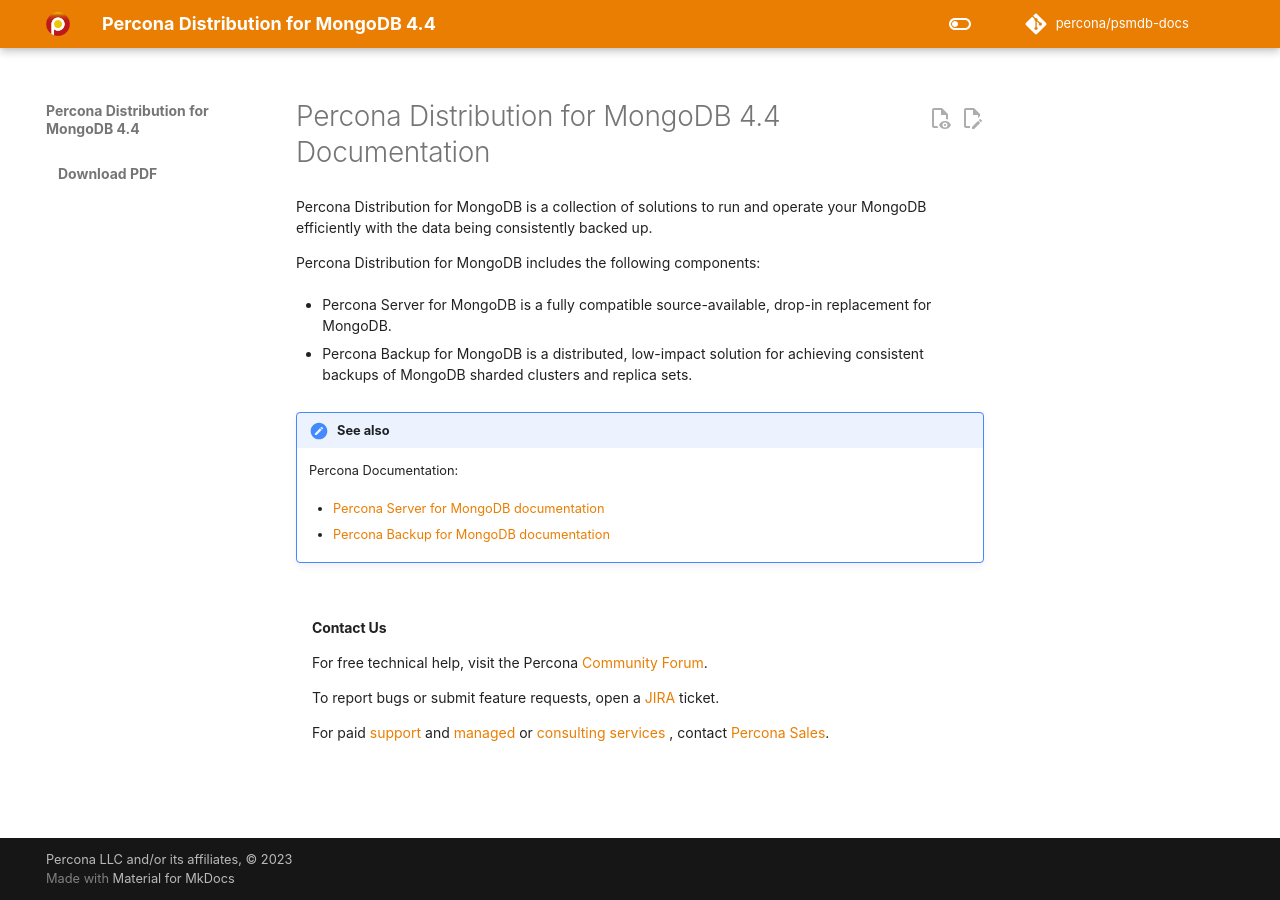
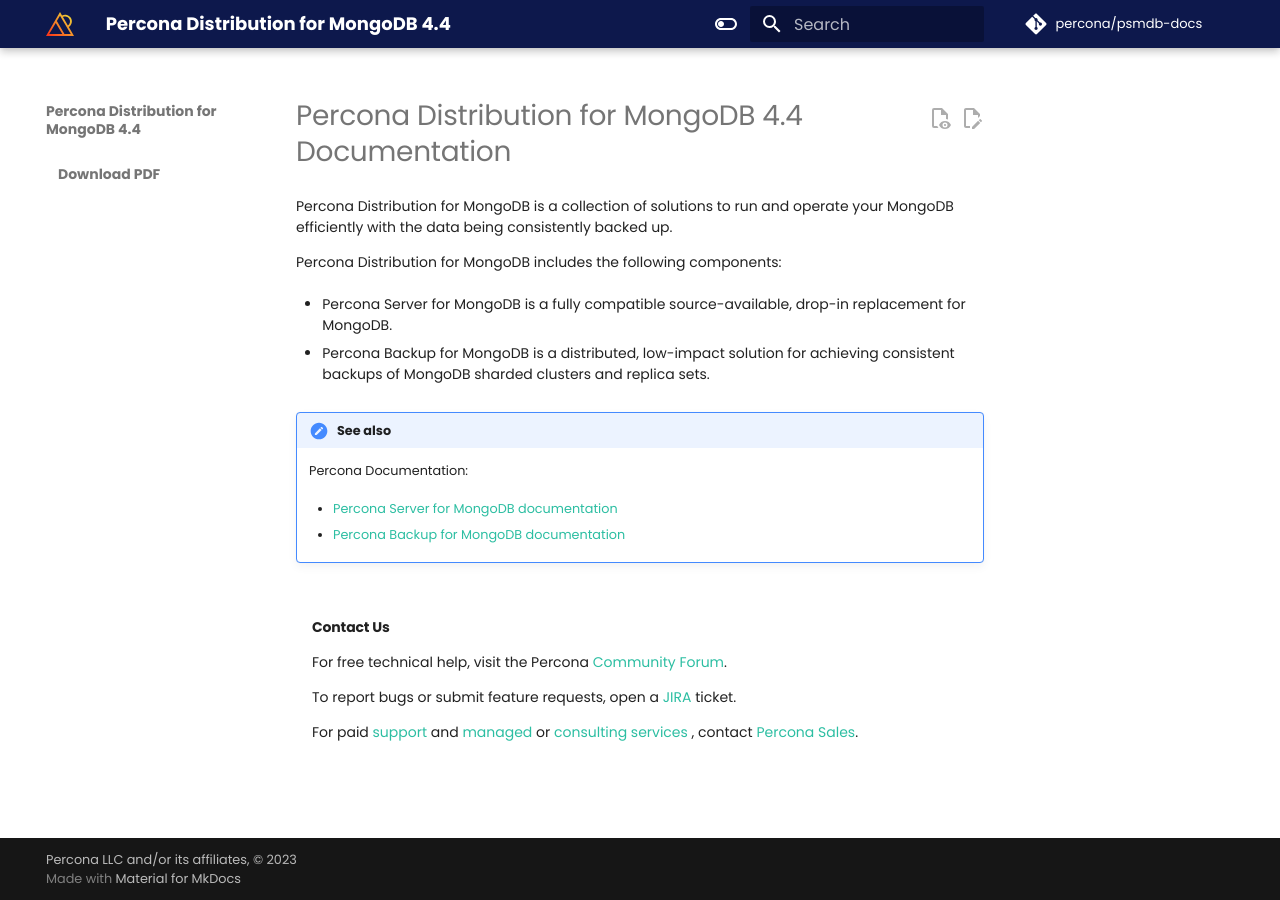
Before and after one commit to percona/distmongo-docs, an MkDocs documentation site: the page built from docs/index.md, in a window 1280 px wide. Built offline with MkDocs 1.6.1 and Material for MkDocs 9.7.7, drawn with Linux system fonts in a browser that asks for light colours; nearby versions of some CDN libraries; some web fonts are replaced; comment, search, counter and statistics services are not loaded; the version menu is left out.

Commit message:
DISTMONGO-214 Applied new branding to docs (#127)
* DISTMONGO-214 Applied new branding to docs

deleted:    _resource/overrides/partials/header.html
	modified:   docs/_images/Percona_Logo_Color.png
	modified:   docs/_images/percona-favicon.ico
	modified:   docs/_images/percona-logo.svg
	modified:   docs/css/percona.css
	modified:   mkdocs-base.yml
	modified:   mkdocs.yml
new file: _resource/templates/styles.scss

* Added cookies

```diff
--- a/_resource/overrides/partials/header.html
+++ /dev/null
@@ -1,77 +0,0 @@
-{#-
-  This file was automatically generated - do not edit
--#}
-<header class="md-header" data-md-component="header">
-  <nav class="md-header__inner md-grid" aria-label="{{ lang.t('header.title') }}">
-    <a href="https://percona.com/software/documentation" class="md-header__button md-logo" aria-label="Percona Product Documentation" data-md-component="logo">
-      {% include "partials/logo.html" %}
-    </a>
-    <label class="md-header__button md-icon" for="__drawer">
-      {% include ".icons/material/menu" ~ ".svg" %}
-    </label>
-    <div class="md-header__title" data-md-component="header-title">
-      <div class="md-header__ellipsis">
-        <div class="md-header__topic">
-          <span class="md-ellipsis">
-            {{ config.site_name }}
-          </span>
-        </div>
-        <div class="md-header__topic" data-md-component="header-topic">
-          <span class="md-ellipsis">
-            {% if page and page.meta and page.meta.title %}
-              {{ page.meta.title }}
-            {% else %}
-              {{ page.title }}
-            {% endif %}
-          </span>
-        </div>
-      </div>
-    </div>
-    {% if not config.theme.palette is mapping %}
-      <form class="md-header__option" data-md-component="palette">
-        {% for option in config.theme.palette %}
-          {% set primary = option.primary | replace(" ", "-") | lower %}
-          {% set accent  = option.accent  | replace(" ", "-") | lower %}
-          <input class="md-option" data-md-color-media="{{ option.media }}" data-md-color-scheme="{{ option.scheme }}" data-md-color-primary="{{ primary }}" data-md-color-accent="{{ accent }}" type="radio" name="__palette" id="__palette_{{ loop.index }}">
-          {% if option.toggle %}
-            <label class="md-header__button md-icon" title="{{ option.toggle.name }}" for="__palette_{{ loop.index0 or loop.length }}" hidden>
-              {% include ".icons/" ~ option.toggle.icon ~ ".svg" %}
-            </label>
-          {% endif %}
-        {% endfor %}
-      </form>
-    {% endif %}
-    {% if config.extra.alternate %}
-      <div class="md-header__option">
-        <div class="md-select">
-          {% set icon = config.theme.icon.alternate or "material/translate" %}
-          <button class="md-header__button md-icon">
-            {% include ".icons/" ~ icon ~ ".svg" %}
-          </button>
-          <div class="md-select__inner">
-            <ul class="md-select__list">
-              {% for alt in config.extra.alternate %}
-                <li class="md-select__item">
-                  <a href="{{ alt.link | url }}" hreflang="{{ alt.lang }}" class="md-select__link">
-                    {{ alt.name }}
-                  </a>
-                </li>
-                {% endfor %}
-            </ul>
-          </div>
-        </div>
-      </div>
-    {% endif %}
-    {% if "search" in config["plugins"] %}
-      <label class="md-header__button md-icon" for="__search">
-        {% include ".icons/material/magnify.svg" %}
-      </label>
-      {% include "partials/search.html" %}
-    {% endif %}
-    {% if config.repo_url %}
-      <div class="md-header__source">
-        {% include "partials/source.html" %}
-      </div>
-    {% endif %}
-  </nav>
-</header>
--- a/docs/css/percona.css
+++ b/docs/css/percona.css
@@ -1,20 +1,25 @@
 [data-md-color-scheme="percona-light"] {
-  --md-primary-fg-color:        #e97e03;
-  --md-primary-fg-color--light: #ECB7B7;
-  --md-default-fg-color--lightest: #eba926;
-  --md-primary-fg-color--dark:  #90030C;
-  --md-typeset-a-color: var(--md-primary-fg-color);
+  --md-primary-fg-color:        #0d184c;
+  --md-primary-fg-color--light: #3e4875;
+  --md-default-fg-color--lightest: #9096b0;
+  --md-primary-fg-color--dark:  #080e2e;
+  --md-typeset-a-color: #2cbea2;
 }
 [data-md-color-scheme="slate"] {
-    --md-primary-fg-color:        #e97e03;
+    --md-primary-fg-color:        #0d184c;
     /*
-    --md-primary-fg-color--light: #ECB7B7;
-    --md-primary-fg-color--dark:  #90030C;
+    --md-primary-fg-color--light: #3e4875;
+    --md-primary-fg-color--dark:  #080e2e;
     */
+    --md-typeset-a-color: #2cbea2;
     --md-hue: 210; /* [0, 360] */
   }
 ul li p {
 	margin: 0;
+}
+
+.md-clipboard {
+  color: #2cbea2;
 }
 
 .md-typeset {
@@ -23,8 +28,9 @@
 }
 
 .md-typeset h1 {
-  color: var(--md-default-fg-color--light);
+color: var(--md-default-fg-color--light);
 font-size: 2em;
+font-weight: 400;
 line-height: 1.3;
 margin: 0 0 0.9em;
 }
--- a/mkdocs.yml
+++ b/mkdocs.yml
@@ -4,20 +4,11 @@
 
 site_url: "https://docs.percona.com/percona-distribution-for-mongodb/4.4/index.html"
 
-plugins:
-    section-index: {} # Adds links to nodes - comment out when creating PDF
-
 theme:
   name: material
   custom_dir: _resource/overrides
 
-# Theme features
 
-  features:
-    - search.highlight
-    - navigation.top
-    - navigation.tracking
-    - content.tabs.link
 
 
 
```
Also changed, not shown: mkdocs-base.yml (+24 -5 lines), docs/_images/Percona_Logo_Color.png, docs/_images/percona-favicon.ico, docs/_images/percona-logo.svg, 1 other file.
